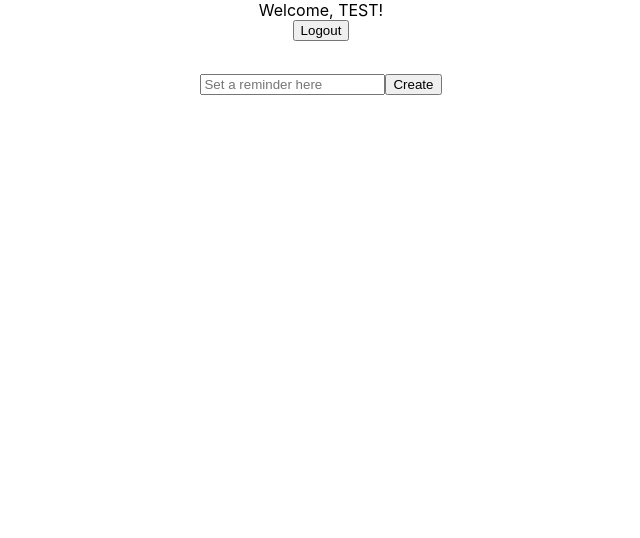
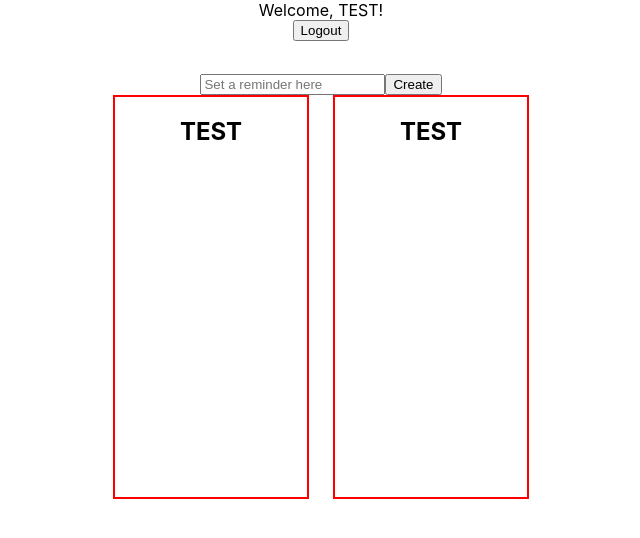
Before and after one commit to natheraf/redo, a React (Create React App) app in the folder client/: page /home in a window 1280 px wide. Shown: the top 538 px of the page, without its empty margins (319-959 px from the left). Built offline with nearby package versions, Linux system fonts and the light colour scheme; sample sign-in values are in the browser's storage.

Commit message:
progress on home.js elements, ie constructing ui elements/testing

```diff
--- a/client/src/Home.js
+++ b/client/src/Home.js
@@ -1,5 +1,6 @@
 import React, { useState } from 'react';
 import { useAuth } from './AuthContext';
+import { Stack } from '@mui/material';
 
 const Home = () => {
     const { logout } = useAuth(); // Destructure logout from useAuth
@@ -62,6 +63,19 @@ const Home = () => {
                 />
                 <button onClick={createReminder}>Create</button>
             </div>
+
+            <Stack direction={"row"} spacing={3} sx={{ minWidth: '50vw' }} justifyContent={"center"} alignItems={"center"}>
+
+                <div style={{ border: '2px solid red', height: '400px', minWidth: '15vw' }}>
+                    <h2 style={{ textAlign: 'center' }}> TEST </h2>
+                </div>
+
+                <div style={{ border: '2px solid red', height: '400px', minWidth: '15vw' }}>
+                    <h2 style={{ textAlign: 'center' }}> TEST </h2>
+                </div>
+
+            </Stack>
+
             {renderPopup()}
             <div>
                 {/* test code */}
```
